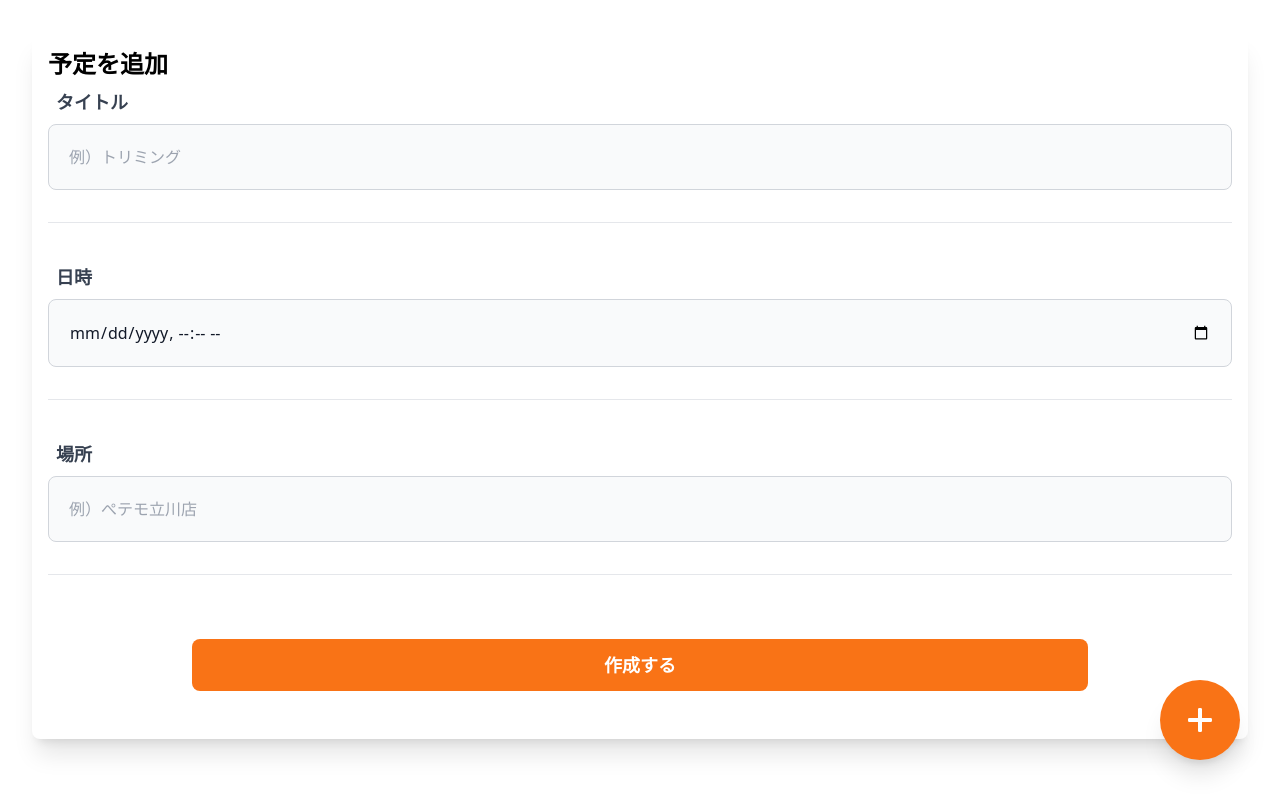
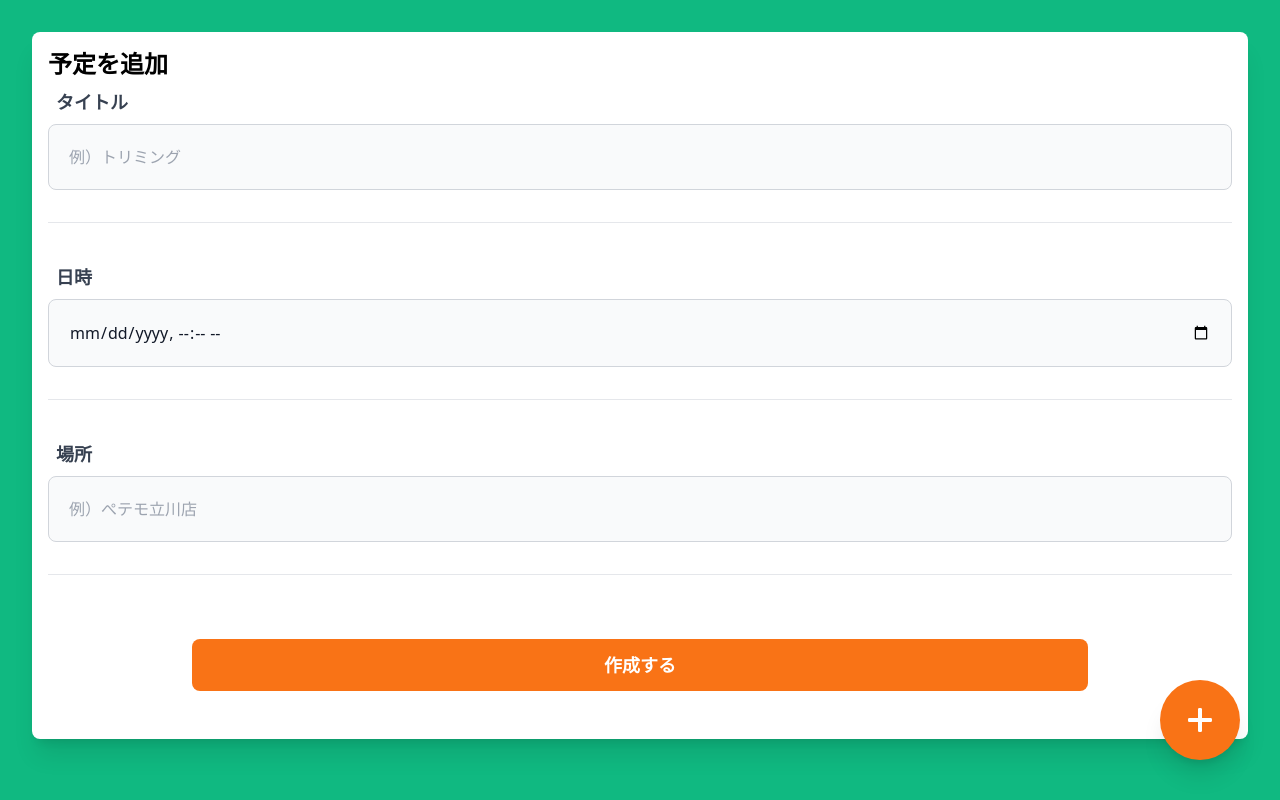
Before and after one commit to ayumi-sk2720/animal_healthcare_app, a Vue app in the folder vue_ts/: page /schedule in a window 1280 px wide. Built offline with nearby package versions, Linux system fonts and the light colour scheme.

Commit message:
予定追加画面に、ローディングアニメーション追加

```diff
--- a/vue_ts/src/components/pages/AddSchedulePage.vue
+++ b/vue_ts/src/components/pages/AddSchedulePage.vue
@@ -1,6 +1,6 @@
 <script setup lang="ts">
 // 対応すべきTODOや、調査等については、「App.vue」参照
-import { reactive } from "vue";
+import { reactive, ref } from "vue";
 import { useVuelidate } from "@vuelidate/core";
 // import { required } from "@vuelidate/validators";
 import { required } from "@/utils/i18n-validators.ts";
@@ -8,6 +8,7 @@ import { required } from "@/utils/i18n-validators.ts";
 import SubmitButton from "@/components/parts/SubmitButton.vue";
 import BaseInput from "@/components/parts/BaseInput.vue";
 import HorizontalLine from "@/components/parts/HorizontalLine.vue";
+import SpinnerTile from "@/components/parts/Spinner.vue";
 
 // Vue.js 3のComposition APIでVuelidate 2を利用するための基礎 | https://reffect.co.jp/vue/vulidate-2/
 // Vue3+Vuelidateでexternal validationsを試す | https://zenn.dev/kakkoyakakko/articles/ddac0fb3c4c642
@@ -16,6 +17,7 @@ const formData = reactive({
   date: "",
   location: "",
 });
+let isLoading = ref(false);
 
 const rules = {
   title: { required },
@@ -32,11 +34,20 @@ const clickEvent = async () => {
     console.log("バリデーションエラー発生");
   } else {
     console.log("バリデーションパス、リクエスト送信");
+    // TODO: ローディングアニメーションの制御も、いちいち使う側でやりたくない | おそらくこの処理をうまくレイヤー化できれば、HTTPリクエスト・レスポンスのテスト化が可能？
+    isLoading.value = true;
+    await new Promise((resolve) => setTimeout(resolve, 1000));
+    isLoading.value = false;
   }
 };
 </script>
 <template>
-  <div class="p-8">
+  <div>
+    <SpinnerTile :is-loading="isLoading" />
+    <div
+      class="p-8 bg-emerald-500 h-screen"
+      :class="isLoading ? 'opacity-20' : ''"
+    >
       <div class="p-4 bg-white rounded-lg grid shadow-xl">
         <div class="text-2xl font-bold">
           <h1>予定を追加</h1>
@@ -76,4 +87,5 @@ const clickEvent = async () => {
         </div>
       </div>
     </div>
+  </div>
 </template>
--- a/vue_ts/src/components/pages/InfoPage.vue
+++ b/vue_ts/src/components/pages/InfoPage.vue
@@ -48,7 +48,7 @@ export default defineComponent({
   },
   mounted() {
     const response = async () => {
-      // TODO: ローディングアニメーションの制御も、いちいち使う側でやりたくない
+      // TODO: ローディングアニメーションの制御も、いちいち使う側でやりたくない | おそらくこの処理をうまくレイヤー化できれば、HTTPリクエスト・レスポンスのテスト化が可能？
       const { data } = await this.$repository.pet.getPetSummary(2);
       await new Promise((resolve) => setTimeout(resolve, 1000));
       this.isLoading = false;
```
Lines whose indentation alone changed are shown as unchanged.
